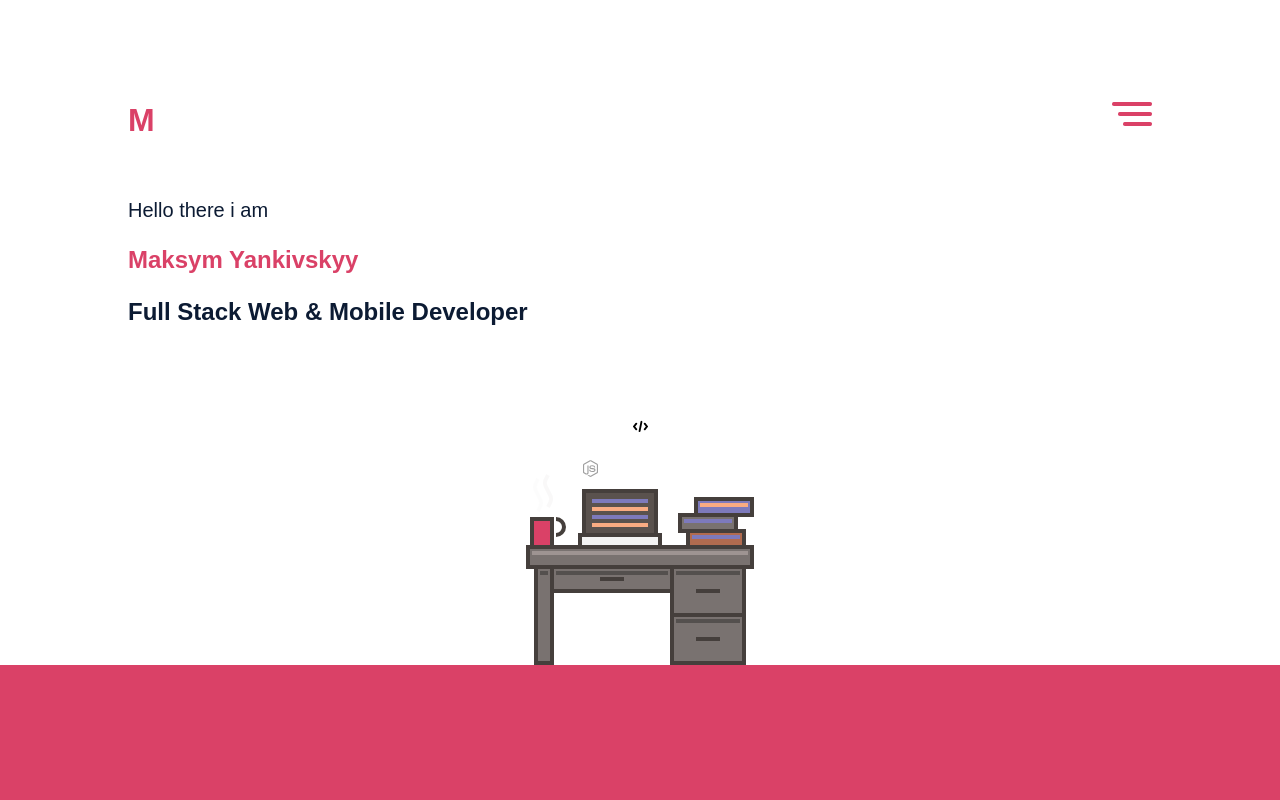
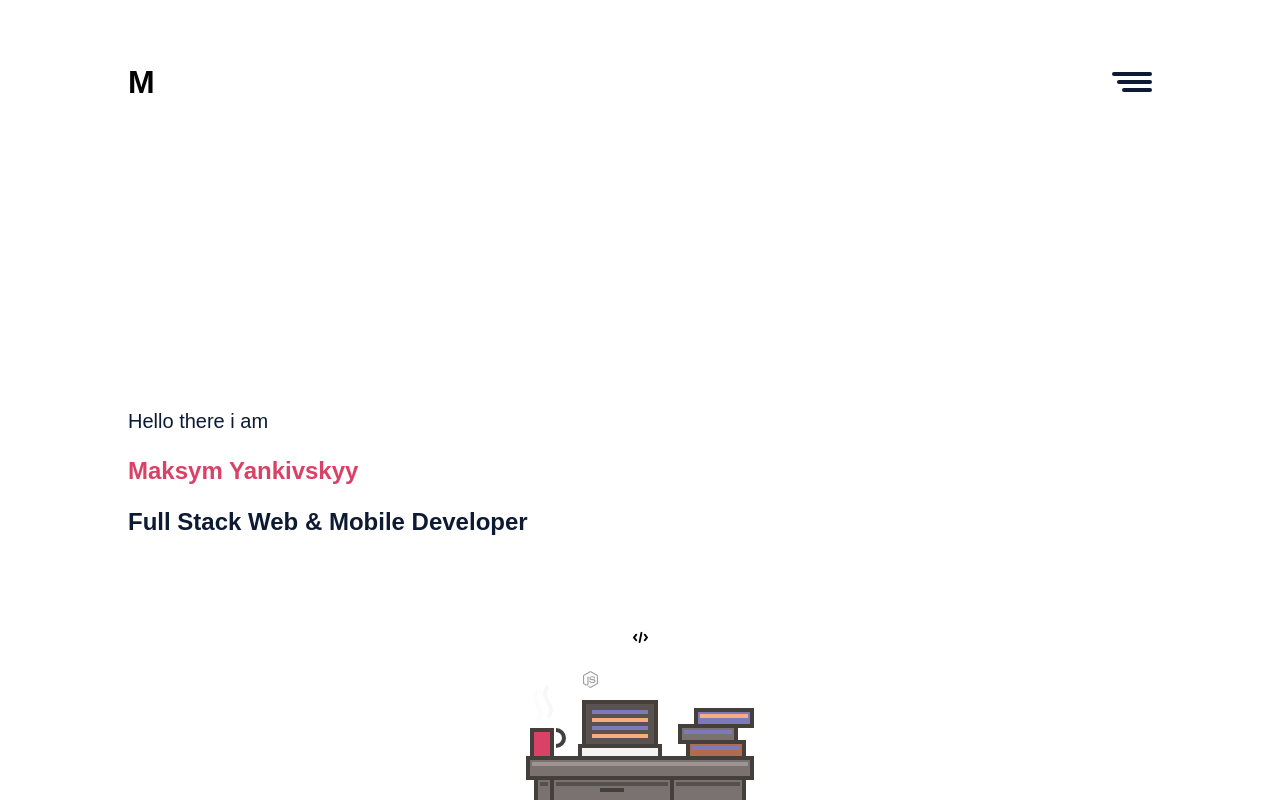
Before and after one commit to MaksymY/portfolio, a Vue app: page / in a window 1280 px wide. Shown: the top 800 px of the page. Built offline with nearby package versions, Linux system fonts and the light colour scheme.

Commit message:
add burger menu

```diff
--- a/src/App.vue
+++ b/src/App.vue
@@ -1,20 +1,29 @@
 <template>
 	<!-- <router-view/> -->
+	<NavBar/>
 	<LandingSection />
 	<SkillsSection />
 	<RecentWorkSection />
+	<WorkTogetherSection />
+	<FooterSection />
 </template>
 
 <script>
 import LandingSection from "@/components/sections/LandingSection.vue";
 import SkillsSection from "@/components/sections/SkillsSection.vue";
 import RecentWorkSection from "@/components/sections/RecentWorkSection.vue";
+import WorkTogetherSection from "@/components/sections/WorkTogetherSection.vue";
+import FooterSection from "@/components/sections/FooterSection.vue";
+import NavBar from "@/components/NavBar.vue";
 
 export default {
     components: {
 		LandingSection,
 		SkillsSection,
-		RecentWorkSection
+		RecentWorkSection,
+		WorkTogetherSection,
+		FooterSection,
+		NavBar,
 	},
 }
 </script>
--- /dev/null
+++ b/src/components/NavBar.vue
@@ -0,0 +1,141 @@
+<template>
+    <div
+        class="navEl"
+        :class="{'navEl--open' : navOpen}"
+    >
+        <p class="navLogo">M</p>
+        <div
+            @click="navOpen = !navOpen"
+            class="navBurger"
+            :class="{'navBurger--open' : navOpen}"
+        ></div>
+    </div>
+    <nav
+        class="nav"
+        :class="{'nav--open' : navOpen}"
+    >
+        <ul class="nav__list">
+            <li
+                @click="goSection('home')"
+                class="nav__item"
+            >Home</li>
+            <li
+                @click="goSection('skills')"
+                class="nav__item"
+            >Skills</li>
+            <li
+                @click="goSection('work')"
+                class="nav__item"
+            >Work</li>
+            <li
+                @click="goSection('contact')"
+                class="nav__item"
+            >Contact</li>
+        </ul>
+    </nav>
+</template>
+<script>
+export default {
+    data: () => ({
+        navOpen: false,
+    }),
+    methods: {
+        goSection(el) {
+            this.navOpen = false;
+            document.getElementById(el).scrollIntoView({
+                behavior: "smooth"
+            });
+        }
+    }
+}
+</script>
+<style lang="scss">
+.navEl {
+    background: rgba(0, 0, 0, 0);
+    backdrop-filter: blur(4px);
+    position: fixed;
+    width: 100%;
+    z-index: 2;
+    display: flex;
+    justify-content: space-between;
+    align-items: center;
+
+    &--open {
+        background-color: transparent;
+    }
+}
+.navLogo {
+    padding: 5% 10%;
+    margin: 0;
+    font-size: 32px;
+    font-weight: bold;
+}
+.navBurger {
+    margin: 5% 10%;
+    width: 35px;
+    height: 4px;
+    background-color: $font-color;
+    border-radius: 4px;
+
+    &:before {
+        content: "";
+        position: absolute;
+        width: 40px;
+        height: 4px;
+        background-color: $font-color;
+        transform: translate(-5px ,-8px);
+        border-radius: 50%;
+        border-radius: 4px;
+    }
+
+    &:after {
+        content: "";
+        transform: translate(5px ,8px);
+        position: absolute;
+        width: 30px;
+        height: 4px;
+        background-color: $font-color;
+        border-radius: 50%;
+        border-radius: 4px;
+    }
+}
+.nav {
+    position: fixed;
+    margin: 0;
+    background-color: $main_color;
+    top: 0;
+    right: 0;
+    height: 100vh;
+    width: 0;
+    transition: .5s;
+    z-index: 1;
+
+    &--open {
+        width: 100vw;
+        border-radius: 0;
+    }
+
+
+    &__list {
+        padding: 0;
+        list-style-type: none;
+        width: 100vw;
+        margin: 0;
+        display: flex;
+        flex-direction: column;
+        align-items: center;
+        justify-content: center;
+        height: 100vh;
+    }
+
+    &__item {
+        font-size: 40px;
+        text-transform: uppercase;
+        color: white;
+
+        &:not(:last-child) {
+            margin-bottom: 20px;
+        }
+    }
+}
+</style>
--- /dev/null
+++ b/src/components/sections/FooterSection.vue
@@ -0,0 +1,22 @@
+<template>
+    <div class="Footer">
+        <p class="Footer__description">Designed and Developed by Maksym Yankivskyy</p>
+    </div>
+</template>
+
+<script>
+export default {
+    name: 'FooterSection',
+}
+</script>
+<style lang="scss">
+.Footer {
+    &__description {
+        margin: 0;
+        font-size: 16px;
+        color: $font_color;
+        padding: 10% 20%;
+        text-align: center;
+    }
+}
+</style>
--- a/src/components/sections/LandingSection.vue
+++ b/src/components/sections/LandingSection.vue
@@ -1,9 +1,9 @@
 <template>
-  <div class="landing">
-    <div class="nav">
+  <div class="landing" id="home">
+    <!-- <div class="nav">
       <p class="nav__icon">M</p>
       <img class="nav__burger" src="../../assets/Menu.png" alt="" srcset="">
-    </div>
+    </div> -->
     <div class="landing__title">
       <p class="landing__title-hello">Hello there i am</p>
       <p class="landing__title-name">Maksym Yankivskyy</p>
@@ -23,7 +23,7 @@ export default {
 }
 </script>
 <style lang="scss">
-.nav {
+/* .nav {
   display: flex;
   justify-content: space-between;
   margin-top: 10%;
@@ -38,13 +38,14 @@ export default {
     width: 40px;
     height: 24px;
   }
-}
+} */
 .landing {
   padding: 0 10%;
   display: flex;
   flex-direction: column;
   gap: 60px;
   &__title{
+    margin-top: 40%;
     color: $font_color;
     font-weight: bold;
     font-size: 24px;
--- a/src/components/sections/RecentWorkSection.vue
+++ b/src/components/sections/RecentWorkSection.vue
@@ -1,5 +1,5 @@
 <template>
-    <div class="RecentWork">
+    <div class="RecentWork" id="work">
         <p class="RecentWork__title">Resent Work</p>
         <section class="RecentWork__section-work">
             <WorkBadge :title="'Portfolio Anne Lise Ribeiro'">
@@ -21,6 +21,7 @@ export default {
 <style lang="scss">
 .RecentWork {
     &__title {
+        margin: 0;
         color: $font-color;
         font-weight: bold;
         text-align: center;
@@ -35,6 +36,7 @@ export default {
         flex-direction: column;
         justify-content: space-between;
         padding: 0 10%;
+        margin-top: 25px;
         gap: 10px;
     }
 
--- a/src/components/sections/SkillsSection.vue
+++ b/src/components/sections/SkillsSection.vue
@@ -1,5 +1,5 @@
 <template>
-    <div class="SkillPage">
+    <div class="SkillPage" id="skills">
         <div class="SkillPage__header">
             <p class="SkillPage__header-title">My Skills</p>
             <p class="SkillPage__header-description">I Have start programmation four years ago. Actually i work in a good eterprise where i learn lot skills but essentialy i learn everythink by my self.
--- a/src/components/sections/WorkTogetherSection.vue
+++ b/src/components/sections/WorkTogetherSection.vue
@@ -1,63 +1,45 @@
 <template>
-    <div class="SkillPage">
-        <div class="SkillPage__header">
-            <p class="SkillPage__header-title">My Skills</p>
-            <p class="SkillPage__header-description">I Have start programmation four years ago. Actually i work in a good eterprise where i learn lot skills but essentialy i learn everythink by my self.
-            </p>
-        </div>
-        <section class="SkillPage__section-skills">
-            <SkillBadge :title="'Front-end'">
-                <p class="SkillPage__list">Vue.js, React.js, css, scss, html, pug</p>
-            </SkillBadge>
-            <SkillBadge :title="'Back-end'">
-                <p class="SkillPage__list">Vue.js, React.js, css, scss, html, pug</p>
-            </SkillBadge>
-            <SkillBadge :title="'Mobile'" :icon="'Phone.png'">
-                <p class="SkillPage__list">Vue.js, React.js, css, scss, html, pug</p>
-            </SkillBadge>
-        </section>
+    <div class="WorkTogether" id="contact">
+        <p class="WorkTogether__title">Let's work together</p>
+        <p class="WorkTogether__description">Interested in working together? We should queue up a chat. I’ll buy the coffee.</p>
+        <button class="WorkTogether__button">Contact Me</button>
     </div>
 </template>
 
 <script>
-import SkillBadge from "@/components/SkillBadge.vue";
 export default {
-    name: 'DesktopAnimation',
-    components: {
-        SkillBadge,
-    }
+    name: 'WorkTogether',
 }
 </script>
 <style lang="scss">
-.SkillPage {
+.WorkTogether {
+    background-color: $main_color;
+    display: flex;
+    justify-content: center;
+    align-items: center;
+    text-align: center;
+    flex-direction: column;
+    gap: 34px;
+    padding: 10%;
+    margin-top: 20%;
 
-    &__header {
-        background-color: $main_color;
-        text-align: center;
-        padding: 10% 10% 30% 10%;
+    &__title {
+        color: $font_color;
+        font-weight: bold;
+        margin: 0;
     }
-    &__header-title {
+    &__description {
         color: white;
+        margin: 0;
+    }
+    &__button {
+        background-color: transparent;
+        border-radius: 10px;
         font-size: 20px;
-        font-weight: bold;
-    }
-
-    &__header-description {
-        color: white;
-        font-size: 20px;
-    }
-
-    &__section-skills {
-        transform: translate(0px, -90px);
-        display: flex;
-        flex-direction: column;
-        justify-content: space-between;
-        padding: 0 10%;
-        gap: 10px;
-    }
-
-    &__list {
-        color: white;
+        color: $font_color;
+        border: 3px solid $font_color;
+        padding: 1em;
+        width: 175px;
     }
 }
 </style>
```
